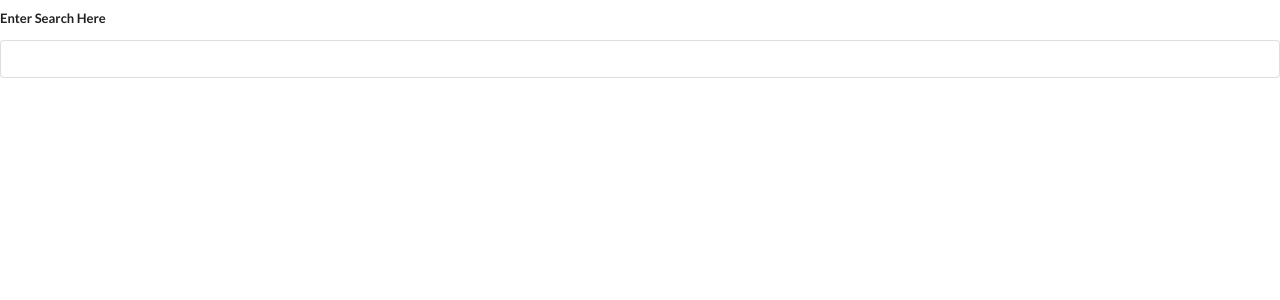
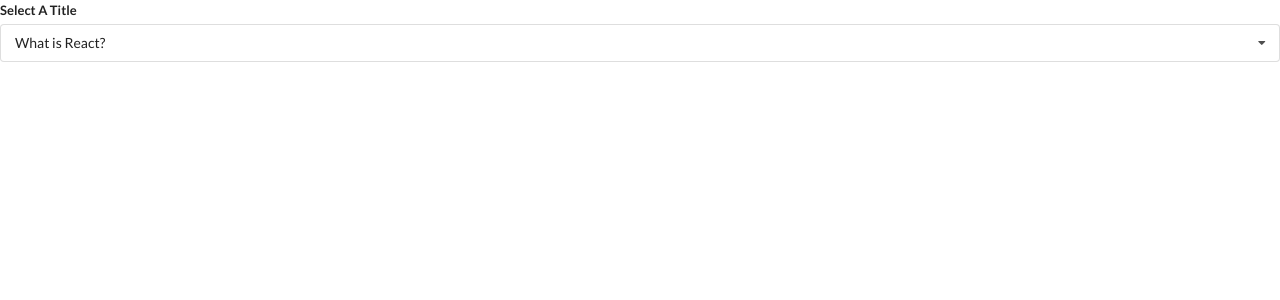
Before and after one commit to SolJCam/React-Widgets, a React (Create React App) app: page / in a window 1280 px wide. Shown: the top 300 px of the page. Built offline with nearby package versions, Linux system fonts and the light colour scheme.

Commit message:
added toggle behavior to dropdown component

```diff
--- a/src/App.js
+++ b/src/App.js
@@ -1,6 +1,7 @@
-import React from 'react';
+import React, {useState} from 'react';
 // import Accordion from './components/Accordion';
 import Search from './components/Search'
+import Dropdown from './components/Dropdown'
 
 const items = [
     {
@@ -18,6 +19,17 @@ const items = [
 ]
 
 export default () => {
-    return <h1>{ <Search/> }</h1>;
+    const [selected, setSelected ] = useState(items[0]);
+
+    return(
+        <div>
+            <Dropdown
+              items={items}
+              selected={selected}
+              onSelectedChange={setSelected}
+            />
+        </div>
+    )
+    // return <h1>{ <Search/> }</h1>;
     // return <h1>{ <Accordion items={ items }/> }</h1>;
 };
--- /dev/null
+++ b/src/components/Dropdown.js
@@ -0,0 +1,38 @@
+import React, {useState} from 'react';
+
+const Dropdown = ({items, selected, onSelectedChange}) => {
+    const [open, setOpen] = useState(false);
+
+    const renderedItems = items.map((attribute)=>{
+
+        if(attribute.title == selected.title){
+            return null;
+        }
+
+        return(
+            <div
+              key={attribute.title}
+              onClick={()=>onSelectedChange(attribute)}
+              className='item'>
+                {attribute.title}
+            </div>
+        )
+    });
+
+    return(
+        <div className='ui form'>
+            <div className='field'>
+                <label className='label'>Select A Title</label>
+                <div onClick={()=>setOpen(!open)} className={`ui selection dropdown ${open ? 'visible active' : ''}`}>
+                    <i className='dropdown icon'></i>
+                    <div className='text'>{selected.title}</div>
+                    <div className={`menu ${ open ? 'visible transition' : ''}`}>
+                        {renderedItems}
+                    </div>
+                </div>
+            </div>
+        </div>
+    );
+};
+
+export default Dropdown;
--- a/src/components/Search.js
+++ b/src/components/Search.js
@@ -24,8 +24,16 @@ const Search = () => {
             setResults(data.query.search);
         };
 
-        if(term){
-            apiRequest();
+        // using setTimeout to delay api call after user keystroke
+        const timeoutId = setTimeout(() => {
+            if(term){
+                apiRequest();
+            };
+        }, 1000)
+
+        // using clearTimeout to cancel previous setTimeout after every subsequent user keystroke which re-envokes useEffect and thus setTimeout again
+        return ()=>{
+            clearTimeout(timeoutId);
         };
 
     }, [term]);
@@ -34,13 +42,13 @@ const Search = () => {
         return(
             <div key={result.pageid} className='item'>
                 <div className='right floated content'>
-                    <a className='ui button'>Go</a>
+                    <a className='ui button' href={`https://en.wikipedia.org?curid=${result.pageid}`} >Go</a>
                 </div>
                 <div className='content'>
                     <div className='header'>
                         {result.title}
                     </div>
-                    {result.snippet}
+                    <span dangerouslySetInnerHTML={{ __html: result.snippet}}></span>       {/* as the name suggessts, this is a dangerous attribute due to XSS attacks. ONLY USE WITH TRUSTED SITES. Used to render only the inner html of api data */}
                 </div>
             </div>
 
```
